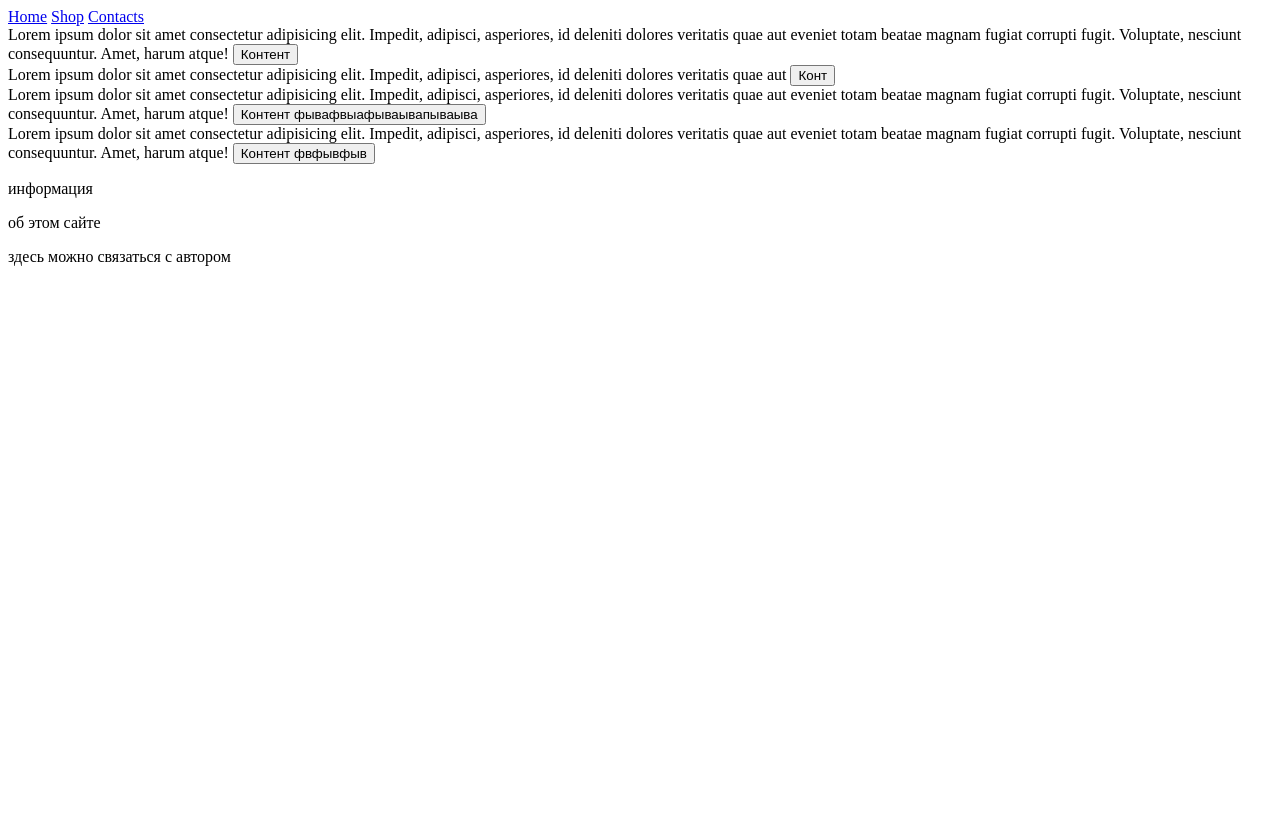
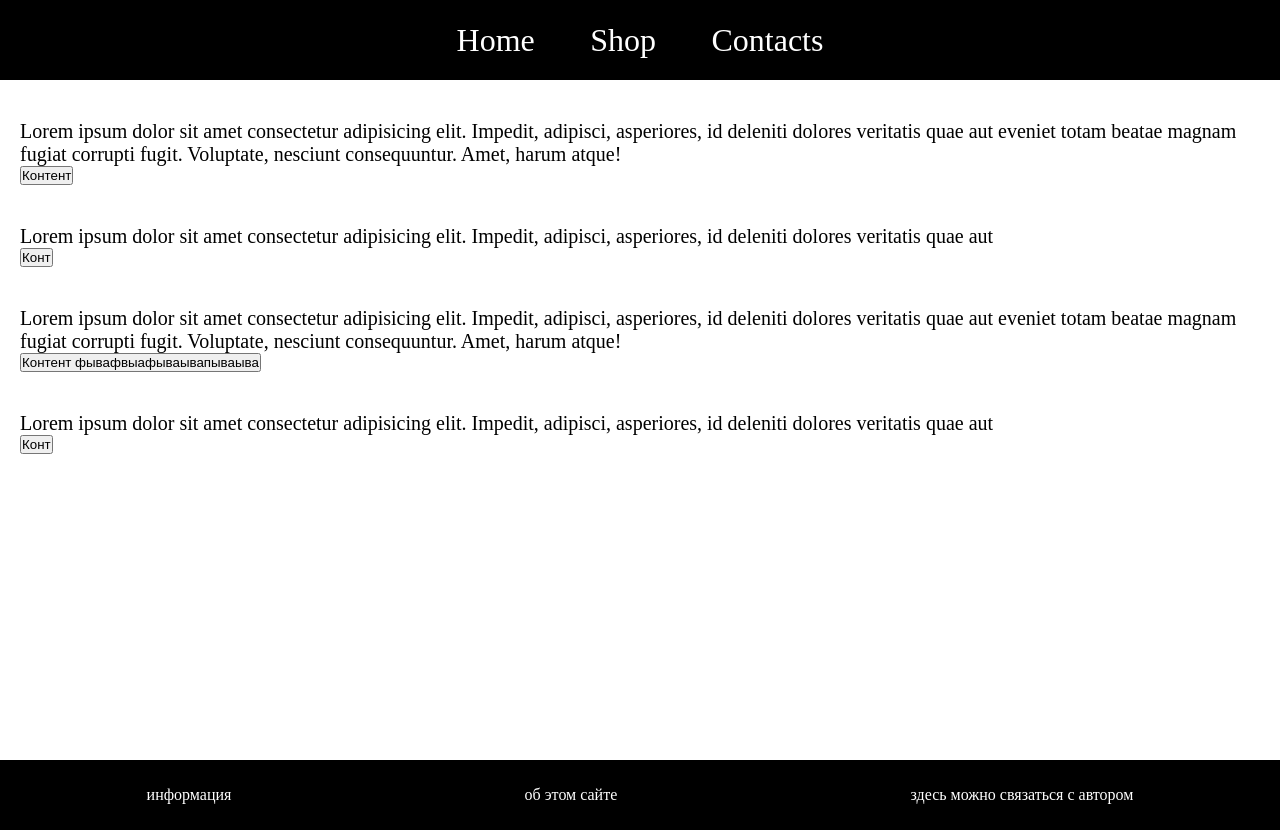
Before and after one commit to pritipanna/blog2, a plain HTML site: page index.html in a window 1280 px wide. Before the commit the page ends 800 px from the top, so only its background shows below. Drawn offline with Linux system fonts and the light colour scheme.

Commit message:
blog grid

```diff
--- a/index.html
+++ b/index.html
@@ -30,17 +30,15 @@
         <button>  Контент фывафвыафываывапываыва</button>
     </div>
     <div class="content">
-        Lorem ipsum dolor sit amet consectetur adipisicing elit. Impedit, adipisci, asperiores, id deleniti dolores veritatis quae aut eveniet totam beatae magnam fugiat corrupti fugit. Voluptate, nesciunt consequuntur. Amet, harum atque!
-        <button>  Контент фвфывфыв</button>
+        Lorem ipsum dolor sit amet consectetur adipisicing elit. Impedit, adipisci, asperiores, id deleniti dolores veritatis quae aut
+        <button>  Конт</button>
     </div>
 </div>
-
+</div>
     <footer class="footer">
         <p>информация</p>
         <p>об этом сайте</p>
         <p>здесь можно связаться с автором</p>
     </footer>
-
-</div>
 </body>
 </html>
--- a/style.css
+++ b/style.css
@@ -0,0 +1,52 @@
+*{
+    margin: 0;
+    padding: 0;
+    box-sizing: border-box;
+}
+.wrapper{
+    display: grid;
+    grid-template-columns: 1fr 80em 1fr
+    /* position: relative; */
+    /* align-items: space-between; */
+    /* height: 101vh; */
+}
+header{
+    display: flex;
+    justify-content: center;
+    align-items: center;
+    height: 80px;
+    background-color: black;
+    grid-column: 1/4;
+}
+header a{
+    color: white;
+    text-decoration: none;
+    font-size: 2em;
+}
+nav{
+    width: 33%;
+    display: flex;
+    justify-content: space-around;
+}
+.blog_wrapper{
+    grid-column: 2/3;
+    font-size: 20px;
+    min-height: 85vh;
+}
+.blog_wrapper .content{
+    margin: 2em 1em;
+}
+.blog_wrapper button{
+    display: block;
+}
+.footer{
+    grid-column: 1/4;
+    width: 100%;
+    display: flex;
+    justify-content: space-around;
+    align-items: center;
+    height: 70px;
+    background-color: black;
+    color:white;
+
+}
```
